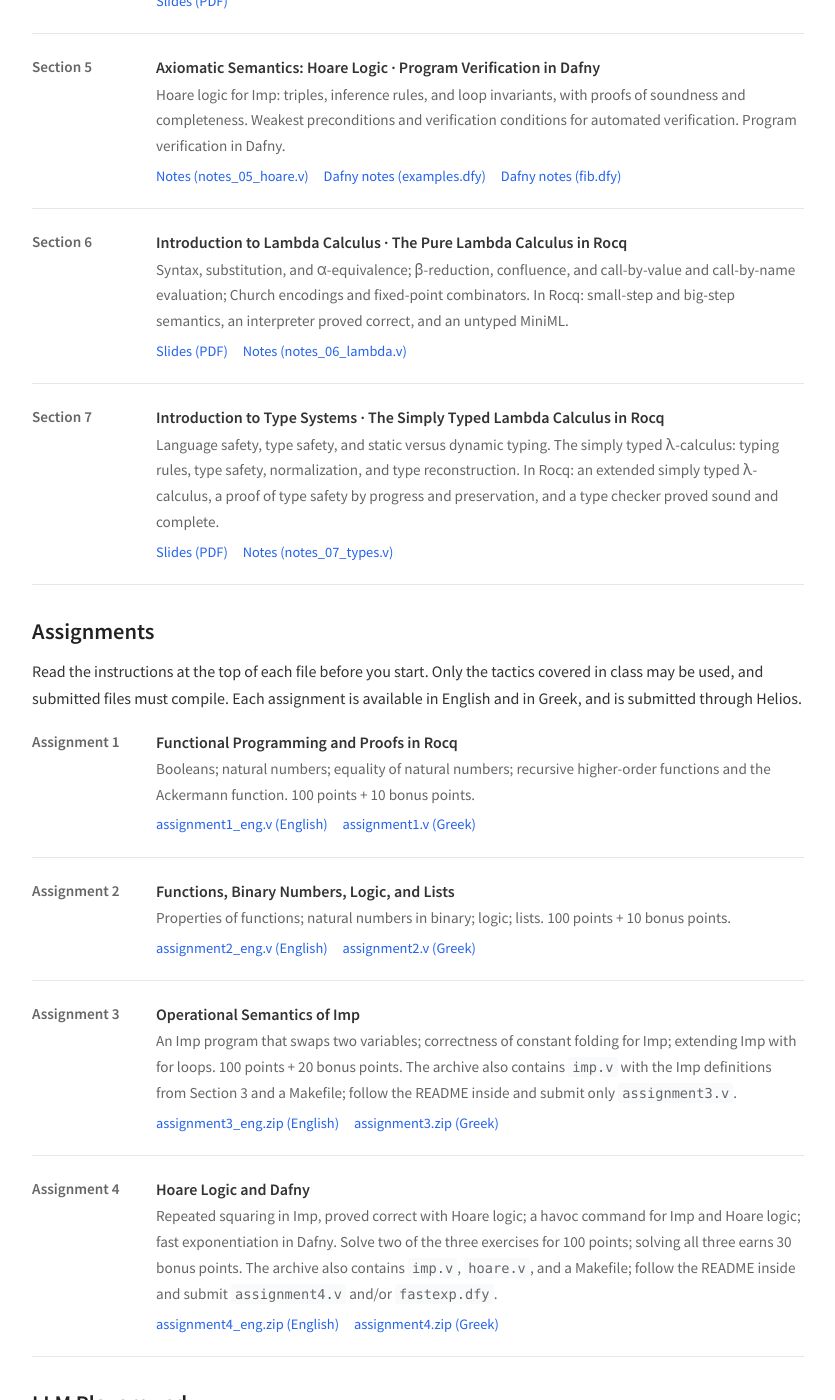
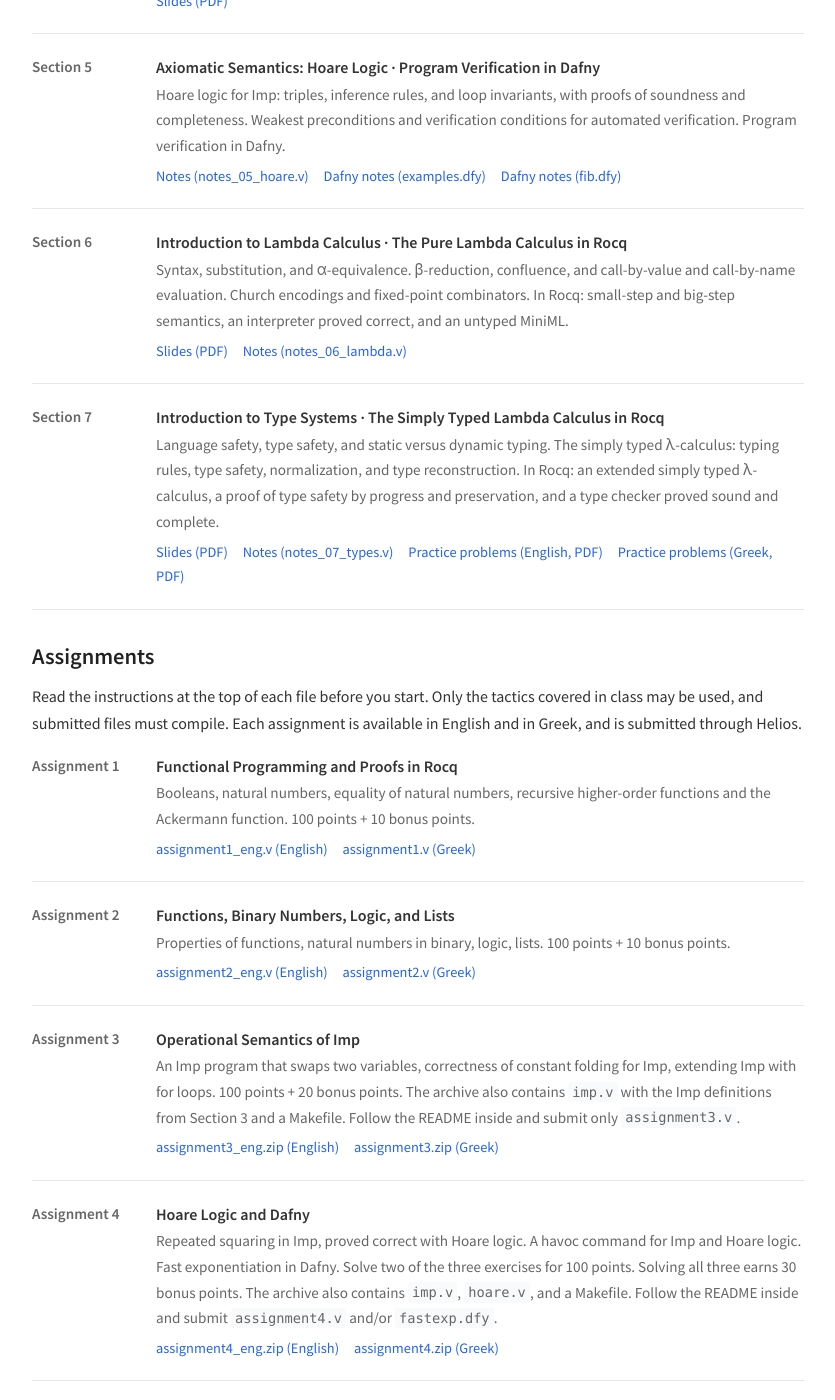
Before and after one commit to zoep/zoep.github.io, a Jekyll site: the page built from courses/pl2.md, in a window 1280 px wide and 1400 px high, scrolled down 1711 px. Shown: the whole window, without its empty margins (222-1057 px from the left). Built offline with Jekyll 4.4.1, drawn with Linux system fonts in a browser that asks for light colours; some of the changed text lies outside the part shown.

Commit message:
Add assignment 5, practice problems and updated slides

```diff
--- a/courses/pl2.md
+++ b/courses/pl2.md
@@ -125,7 +125,7 @@ the [course repository](https://github.com/zoep/PL2/tree/main/lectures/Rocq).
   <div class="entry-label">Section 6</div>
   <div class="entry-body">
     <div class="entry-title">Introduction to Lambda Calculus &middot; The Pure Lambda Calculus in Rocq</div>
-    <div class="entry-desc">Syntax, substitution, and α-equivalence; β-reduction, confluence, and call-by-value and call-by-name evaluation; Church encodings and fixed-point combinators. In Rocq: small-step and big-step semantics, an interpreter proved correct, and an untyped MiniML.</div>
+    <div class="entry-desc">Syntax, substitution, and α-equivalence. β-reduction, confluence, and call-by-value and call-by-name evaluation. Church encodings and fixed-point combinators. In Rocq: small-step and big-step semantics, an interpreter proved correct, and an untyped MiniML.</div>
     <div class="entry-links">
       <a href="{{ '/assets/courses/pl2/slides/06-lambda.pdf' | relative_url }}">Slides (PDF)</a>
       <a href="https://github.com/zoep/PL2/blob/main/lectures/Rocq/notes_06_lambda.v">Notes (notes_06_lambda.v)</a>
@@ -141,6 +141,8 @@ the [course repository](https://github.com/zoep/PL2/tree/main/lectures/Rocq).
     <div class="entry-links">
       <a href="{{ '/assets/courses/pl2/slides/07-typesys-1.pdf' | relative_url }}">Slides (PDF)</a>
       <a href="https://github.com/zoep/PL2/blob/main/lectures/Rocq/notes_07_types.v">Notes (notes_07_types.v)</a>
+      <a href="{{ '/assets/courses/pl2/practice/07/practice7_eng.pdf' | relative_url }}">Practice problems (English, PDF)</a>
+      <a href="{{ '/assets/courses/pl2/practice/07/practice7.pdf' | relative_url }}">Practice problems (Greek, PDF)</a>
     </div>
   </div>
 </div>
@@ -155,7 +157,7 @@ is available in English and in Greek, and is submitted through Helios.
   <div class="entry-label">Assignment 1</div>
   <div class="entry-body">
     <div class="entry-title">Functional Programming and Proofs in Rocq</div>
-    <div class="entry-desc">Booleans; natural numbers; equality of natural numbers; recursive higher-order functions and the Ackermann function. 100 points + 10 bonus points.</div>
+    <div class="entry-desc">Booleans, natural numbers, equality of natural numbers, recursive higher-order functions and the Ackermann function. 100 points + 10 bonus points.</div>
     <div class="entry-links">
       <a href="{{ '/assets/courses/pl2/assignments/01/assignment1_eng.v' | relative_url }}">assignment1_eng.v (English)</a>
       <a href="{{ '/assets/courses/pl2/assignments/01/assignment1.v' | relative_url }}">assignment1.v (Greek)</a>
@@ -167,7 +169,7 @@ is available in English and in Greek, and is submitted through Helios.
   <div class="entry-label">Assignment 2</div>
   <div class="entry-body">
     <div class="entry-title">Functions, Binary Numbers, Logic, and Lists</div>
-    <div class="entry-desc">Properties of functions; natural numbers in binary; logic; lists. 100 points + 10 bonus points.</div>
+    <div class="entry-desc">Properties of functions, natural numbers in binary, logic, lists. 100 points + 10 bonus points.</div>
     <div class="entry-links">
       <a href="{{ '/assets/courses/pl2/assignments/02/assignment2_eng.v' | relative_url }}">assignment2_eng.v (English)</a>
       <a href="{{ '/assets/courses/pl2/assignments/02/assignment2.v' | relative_url }}">assignment2.v (Greek)</a>
@@ -179,7 +181,7 @@ is available in English and in Greek, and is submitted through Helios.
   <div class="entry-label">Assignment 3</div>
   <div class="entry-body">
     <div class="entry-title">Operational Semantics of Imp</div>
-    <div class="entry-desc">An Imp program that swaps two variables; correctness of constant folding for Imp; extending Imp with for loops. 100 points + 20 bonus points. The archive also contains <code>imp.v</code> with the Imp definitions from Section 3 and a Makefile; follow the README inside and submit only <code>assignment3.v</code>.</div>
+    <div class="entry-desc">An Imp program that swaps two variables, correctness of constant folding for Imp, extending Imp with for loops. 100 points + 20 bonus points. The archive also contains <code>imp.v</code> with the Imp definitions from Section 3 and a Makefile. Follow the README inside and submit only <code>assignment3.v</code>.</div>
     <div class="entry-links">
       <a href="{{ '/assets/courses/pl2/assignments/03/assignment3_eng.zip' | relative_url }}">assignment3_eng.zip (English)</a>
       <a href="{{ '/assets/courses/pl2/assignments/03/assignment3.zip' | relative_url }}">assignment3.zip (Greek)</a>
@@ -191,10 +193,22 @@ is available in English and in Greek, and is submitted through Helios.
   <div class="entry-label">Assignment 4</div>
   <div class="entry-body">
     <div class="entry-title">Hoare Logic and Dafny</div>
-    <div class="entry-desc">Repeated squaring in Imp, proved correct with Hoare logic; a havoc command for Imp and Hoare logic; fast exponentiation in Dafny. Solve two of the three exercises for 100 points; solving all three earns 30 bonus points. The archive also contains <code>imp.v</code>, <code>hoare.v</code>, and a Makefile; follow the README inside and submit <code>assignment4.v</code> and/or <code>fastexp.dfy</code>.</div>
+    <div class="entry-desc">Repeated squaring in Imp, proved correct with Hoare logic. A havoc command for Imp and Hoare logic. Fast exponentiation in Dafny. Solve two of the three exercises for 100 points. Solving all three earns 30 bonus points. The archive also contains <code>imp.v</code>, <code>hoare.v</code>, and a Makefile. Follow the README inside and submit <code>assignment4.v</code> and/or <code>fastexp.dfy</code>.</div>
     <div class="entry-links">
       <a href="{{ '/assets/courses/pl2/assignments/04/assignment4_eng.zip' | relative_url }}">assignment4_eng.zip (English)</a>
       <a href="{{ '/assets/courses/pl2/assignments/04/assignment4.zip' | relative_url }}">assignment4.zip (Greek)</a>
+    </div>
+  </div>
+</div>
+
+<div class="syllabus-entry">
+  <div class="entry-label">Assignment 5</div>
+  <div class="entry-body">
+    <div class="entry-title">Type Safety with Recursion, References, and Errors</div>
+    <div class="entry-desc">Fixed-point operator and let rec, references, errors, and type safety. 100 points + 5 bonus points. The archive also contains <code>miniML.v</code> and a Makefile. Follow the README inside and submit only <code>assignment5.v</code>.</div>
+    <div class="entry-links">
+      <a href="{{ '/assets/courses/pl2/assignments/05/assignment5_eng.zip' | relative_url }}">assignment5_eng.zip (English)</a>
+      <a href="{{ '/assets/courses/pl2/assignments/05/assignment5.zip' | relative_url }}">assignment5.zip (Greek)</a>
     </div>
   </div>
 </div>
```
Also changed, not shown: 5 other files.
